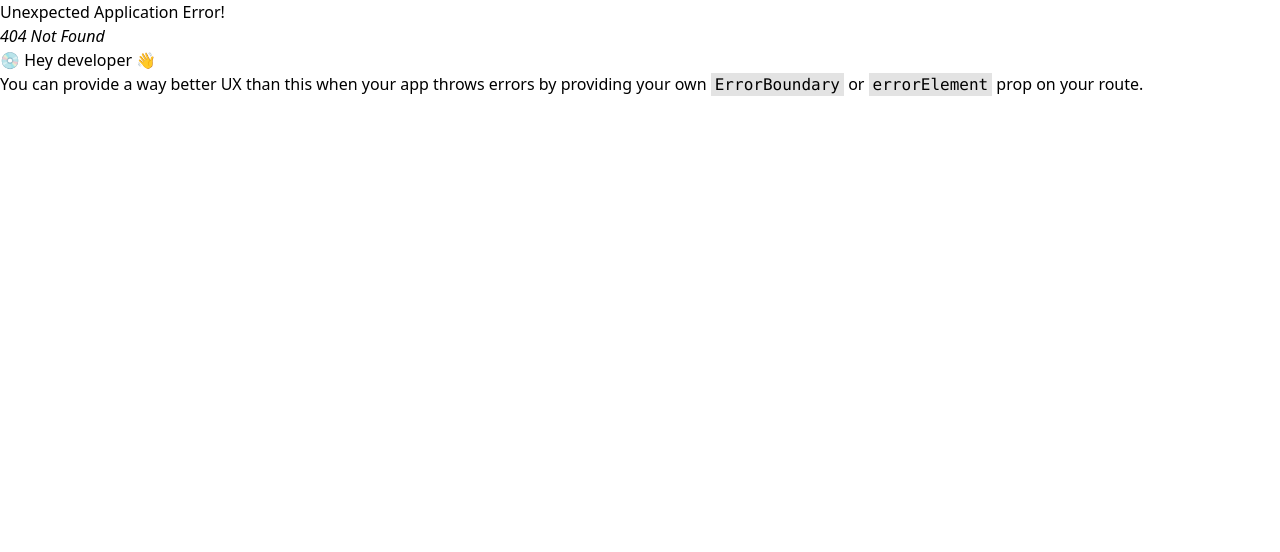
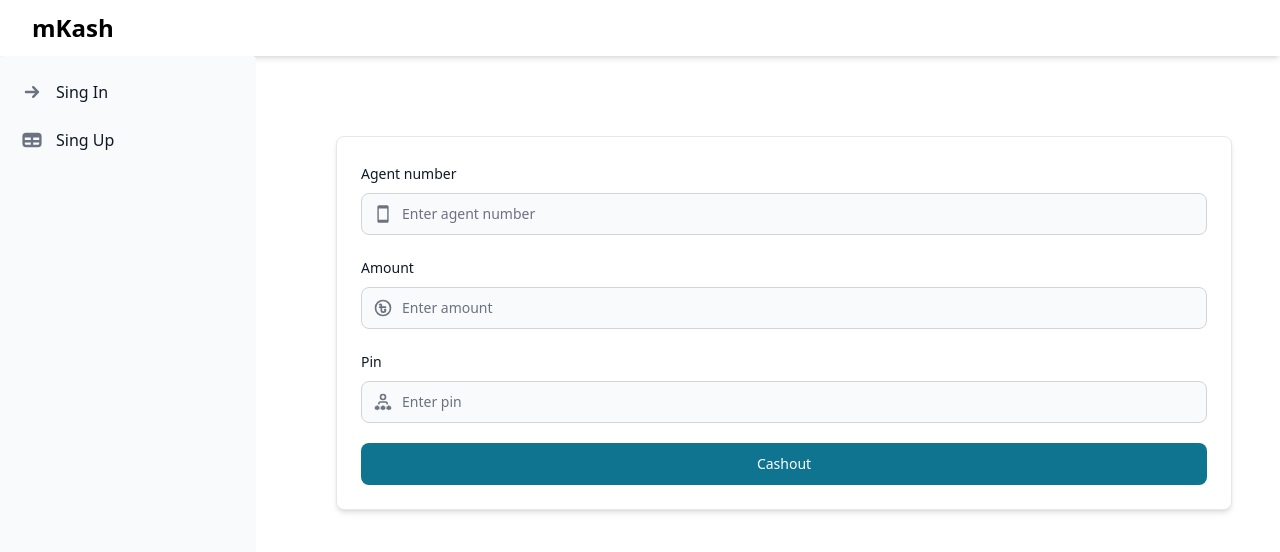
Before and after one commit to omor777/mKash-client, a React (Vite) app: page /cashOut in a window 1280 px wide. Before the commit this address had no page. Shown: the top 552 px of the page. Built offline with nearby package versions, Linux system fonts and the light colour scheme.

Commit message:
implement cashout functionality

```diff
--- a/src/app/store.js
+++ b/src/app/store.js
@@ -15,18 +15,20 @@ import toggleReducer from "../features/toggle/toggleSlice";
 import sendMoneyReducer from "../features/send-money/sendMoneySlice";
 import { combineReducers, configureStore } from "@reduxjs/toolkit";
 import { api } from "../services/api";
+import cashOutReducer from "../features/cashout/cashoutSlice";
 
 const persistConfig = {
   key: "root",
   version: 1,
   storage,
-  blacklist: [api.reducerPath, "sendMoney"],
+  blacklist: [api.reducerPath, "sendMoney", "cashOut"],
 };
 
 const rootReducer = combineReducers({
   auth: authReducer,
   toggle: toggleReducer,
   sendMoney: sendMoneyReducer,
+  cashOut: cashOutReducer,
   [api.reducerPath]: api.reducer,
 });
 
--- a/src/components/shared/SidebarSec.jsx
+++ b/src/components/shared/SidebarSec.jsx
@@ -70,7 +70,11 @@ const SidebarSec = () => {
                     <Sidebar.Item as={NavLink} to="/home" icon={TiHome}>
                       Home
                     </Sidebar.Item>
-                    <Sidebar.Item to='/balance' as={NavLink} icon={FaSackDollar}>
+                    <Sidebar.Item
+                      to="/balance"
+                      as={NavLink}
+                      icon={FaSackDollar}
+                    >
                       Total Balance
                     </Sidebar.Item>
                     <Sidebar.Item
@@ -80,11 +84,15 @@ const SidebarSec = () => {
                     >
                       Send Money
                     </Sidebar.Item>
-                    <Sidebar.Item as={NavLink} icon={GiTakeMyMoney}>
+                    <Sidebar.Item
+                      to="/cashOut"
+                      as={NavLink}
+                      icon={GiTakeMyMoney}
+                    >
                       Cash Out
                     </Sidebar.Item>
                     <Sidebar.Item as={NavLink} icon={GiWallet}>
-                      Add Money
+                      Cash In
                     </Sidebar.Item>
                   </>
                 )}
--- /dev/null
+++ b/src/features/cashout/cashoutSlice.js
@@ -0,0 +1,54 @@
+import { createAsyncThunk, createSlice } from "@reduxjs/toolkit";
+import axios from "axios";
+const baseUrl = "http://localhost:4000/api/v1";
+
+export const cashOut = createAsyncThunk(
+  "transaction/cashOut",
+  async (formData, { rejectWithValue }) => {
+    const token = localStorage.getItem("token");
+
+    try {
+      const { data } = await axios.post(
+        `${baseUrl}/transaction/cashOut`,
+        formData,
+        {
+          headers: {
+            Authorization: `Bearer ${token}`,
+            "Content-Type": "application/json",
+          },
+        }
+      );
+      return data;
+    } catch (e) {
+      return rejectWithValue(e.response.data);
+    }
+  }
+);
+
+const initialState = {
+  data: {},
+  status: "idle",
+  error: null,
+};
+
+const cashOutSlice = createSlice({
+  name: "cashout",
+  initialState,
+  reducers: {},
+  extraReducers: (builder) => {
+    builder
+      .addCase(cashOut.pending, (state) => {
+        state.status = "loading";
+      })
+      .addCase(cashOut.fulfilled, (state, action) => {
+        state.status = "success";
+        state.data = action.payload;
+      })
+      .addCase(cashOut.rejected, (state, action) => {
+        state.status = "failed";
+        state.error = action.payload.message;
+      });
+  },
+});
+
+export default cashOutSlice.reducer;
--- /dev/null
+++ b/src/pages/cashout/CashOut.jsx
@@ -0,0 +1,89 @@
+import { useForm } from "react-hook-form";
+
+import { Button, Card, Label, TextInput } from "flowbite-react";
+import { useDispatch } from "react-redux";
+import { cashOut } from "../../features/cashout/cashoutSlice";
+import { toast } from "react-toastify";
+import { useNavigate } from "react-router-dom";
+import { TbPasswordUser, TbCoinTaka } from "react-icons/tb";
+import { IoMdPhonePortrait } from "react-icons/io";
+
+const CashOut = () => {
+  const dispatch = useDispatch();
+
+  const { handleSubmit, register, reset } = useForm();
+  const navigate = useNavigate();
+
+  const onSubmit = async (formData) => {
+    try {
+      const result = await dispatch(
+        cashOut({ ...formData, transaction_type: "cashOut" })
+      ).unwrap();
+      if (result.success) {
+        toast.success(result.message);
+        reset();
+        navigate("/home");
+      }
+    } catch (e) {
+      toast.error(e.message);
+      console.log(e);
+    }
+  };
+
+  return (
+    <div className="mt-20">
+      <Card className="max-w-4xl mx-auto">
+        <form
+          onSubmit={handleSubmit(onSubmit)}
+          noValidate
+          className="space-y-5"
+        >
+          <div>
+            <div className="mb-2 block">
+              <Label htmlFor="agent_number" value="Agent number" />
+            </div>
+            <TextInput
+              {...register("agent_number", { required: true })}
+              id="agent_number"
+              type="text"
+              placeholder="Enter agent number"
+              icon={IoMdPhonePortrait}
+            />
+          </div>
+
+          <div>
+            <div className="mb-2 block">
+              <Label htmlFor="balance" value="Amount" />
+            </div>
+            <TextInput
+              {...register("balance", { required: true, valueAsNumber: true })}
+              type="number"
+              id="balance"
+              placeholder="Enter amount"
+              icon={TbCoinTaka}
+            />
+          </div>
+
+          <div>
+            <div className="mb-2 block">
+              <Label htmlFor="pin" value="Pin" />
+            </div>
+            <TextInput
+              {...register("pin", { required: true })}
+              type="text"
+              id="pin"
+              placeholder="Enter pin"
+              icon={TbPasswordUser}
+            />
+          </div>
+
+          <Button type="submit" fullSized className="">
+            Cashout
+          </Button>
+        </form>
+      </Card>
+    </div>
+  );
+};
+
+export default CashOut;
--- a/src/pages/home/user-home/UserHome.jsx
+++ b/src/pages/home/user-home/UserHome.jsx
@@ -24,7 +24,7 @@ const UserHome = () => {
           </div>
         </Card>
       </Link>
-      <Link>
+      <Link to={"/cashOut"}>
         <Card className="py-10">
           <div className="flex flex-col justify-center items-center gap-4">
             <GiTakeMyMoney className="h-16 w-16 text-orange-500" />
--- a/src/pages/send-money/components/PinComponent.jsx
+++ b/src/pages/send-money/components/PinComponent.jsx
@@ -1,4 +1,4 @@
-import { Button, TextInput, Card, Alert } from "flowbite-react";
+import { Button, TextInput, Card } from "flowbite-react";
 import { useDispatch, useSelector } from "react-redux";
 import { useEffect, useState } from "react";
 
--- a/src/routes/Routes.jsx
+++ b/src/routes/Routes.jsx
@@ -6,6 +6,7 @@ import Home from "../pages/home/Home";
 import ShowUsers from "../pages/show-users/ShowUsers";
 import TotalBalance from "../pages/total-balance/TotalBalance";
 import SendMoney from "../pages/send-money/SendMoney";
+import CashOut from "../pages/cashout/CashOut";
 
 export const router = createBrowserRouter([
   {
@@ -36,6 +37,10 @@ export const router = createBrowserRouter([
         path: "/sendMoney",
         element: <SendMoney />,
       },
+      {
+        path: "/cashOut",
+        element: <CashOut />,
+      },
     ],
   },
 ]);
```
